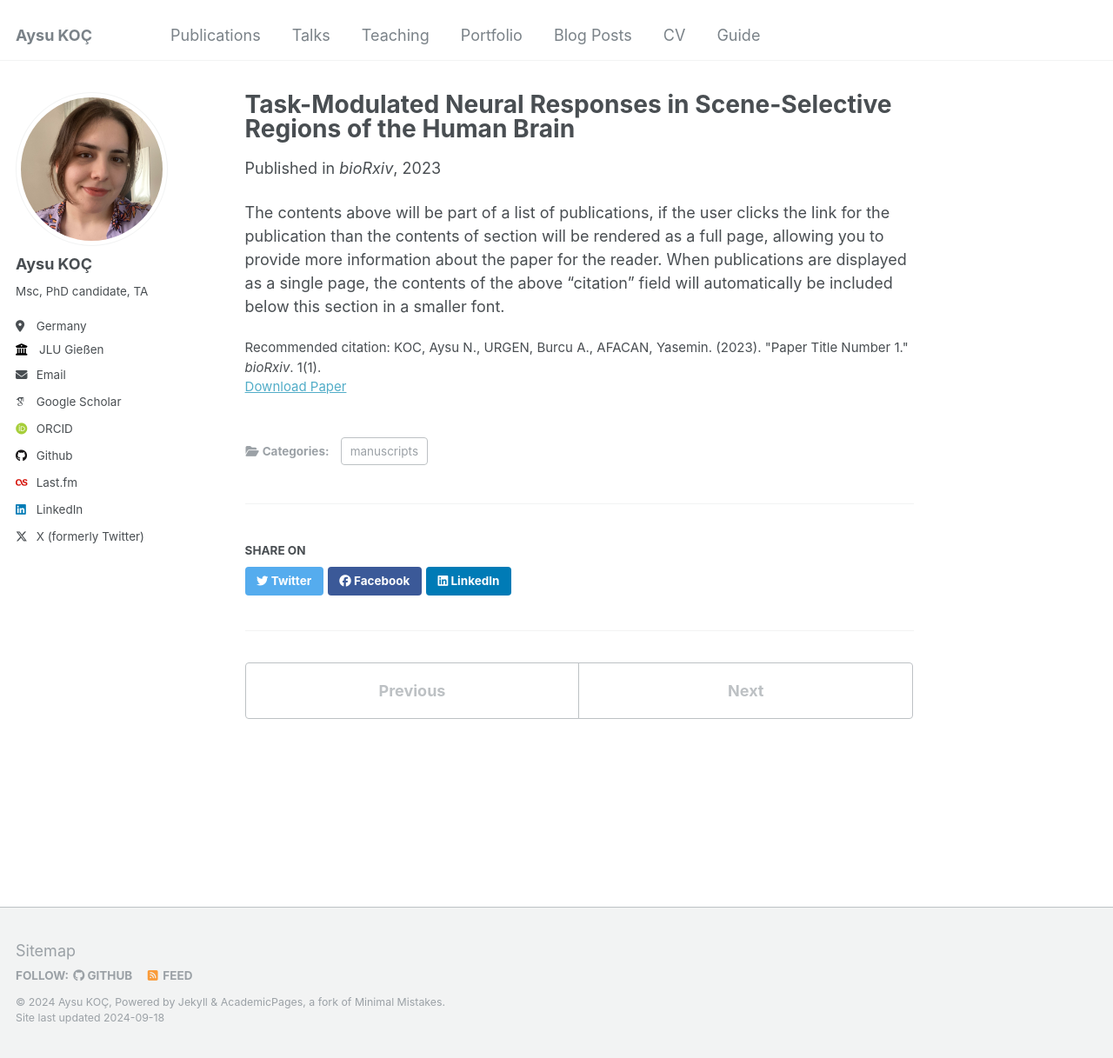
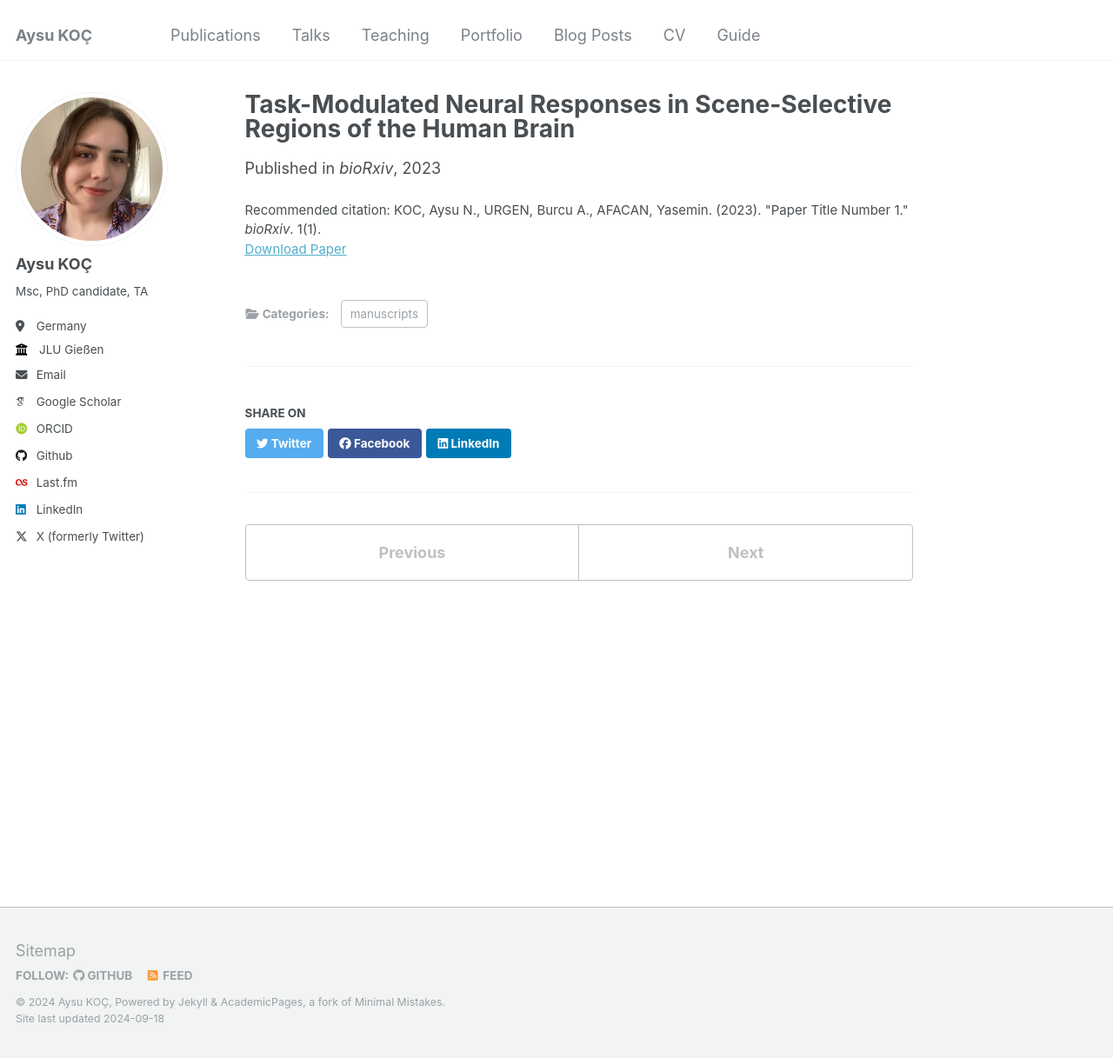
Before and after one commit to aysukoc/aysukoc.github.io, a Jekyll site: the page built from _publications/2009-10-01-paper-title-number-1.md, in a window 1280 px wide and 1217 px high. Shown: the whole window at 87% size. Built offline with Jekyll 4.4.1, drawn with Linux system fonts in a browser that asks for light colours; some web fonts are replaced.

Commit message:
Update 2009-10-01-paper-title-number-1.md

```diff
--- a/_publications/2009-10-01-paper-title-number-1.md
+++ b/_publications/2009-10-01-paper-title-number-1.md
@@ -3,12 +3,10 @@
 collection: publications
 category: manuscripts
 permalink: /publication/2009-10-01-paper-title-number-1
-excerpt: 'This paper is about the number 1. The number 2 is left for future work.'
+excerpt: 'In this work, we examined scene-selective regions as their activities were manipulated by task and stimuli'
 date: "2023-12-14"
 venue: 'bioRxiv'
 slidesurl:
 paperurl: 'https://www.biorxiv.org/content/10.1101/2023.12.13.571229v1'
 citation: 'KOC, Aysu N., URGEN, Burcu A., AFACAN, Yasemin. (2023). &quot;Paper Title Number 1.&quot; <i>bioRxiv</i>. 1(1).'
 ---
-
-The contents above will be part of a list of publications, if the user clicks the link for the publication than the contents of section will be rendered as a full page, allowing you to provide more information about the paper for the reader. When publications are displayed as a single page, the contents of the above "citation" field will automatically be included below this section in a smaller font.
```
